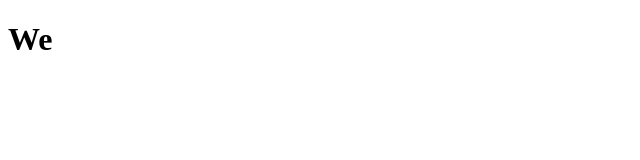
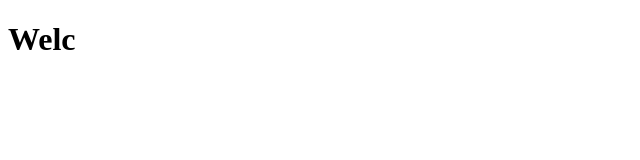
Before and after one commit to LONTSIPARFAIT/porfolio-perfect, a plain HTML site: page index.html in a window 1280 px wide. Shown: the full height of the page, 0-640 px from the left. Drawn offline with Linux system fonts and the light colour scheme.

Commit message:
first commit

```diff
--- a/index.html
+++ b/index.html
@@ -6,6 +6,6 @@
     <title>Document</title>
 </head>
 <body>
-    <h1>We</h1>
+    <h1>Welc</h1>
 </body>
 </html>
```
